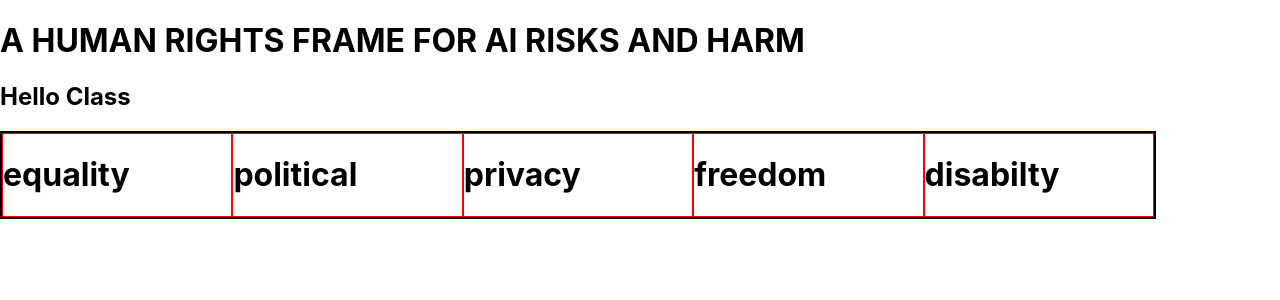
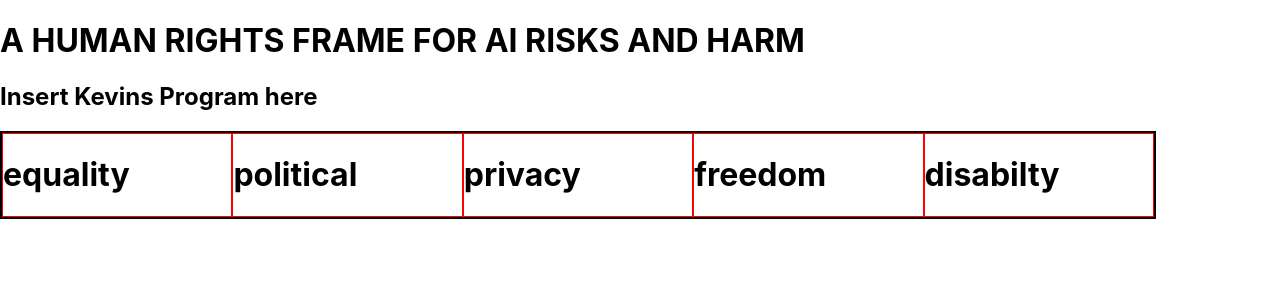
Before and after one commit to dev-augustin/industry_reports, a React (Create React App) app in the folder industry-reports/: page / in a window 1280 px wide. Both pictures are taken after a click on the element "political". Shown: the top 300 px of the page. Built offline with nearby package versions, Linux system fonts and the light colour scheme.

Commit message:
updated political component

```diff
--- a/industry-reports/src/components/Political.js
+++ b/industry-reports/src/components/Political.js
@@ -10,7 +10,7 @@ class Political extends React.Component {
     render() {
         return (
             <div>
-                <h2> Hello Class </h2>
+                <h2> Insert Kevins Program here </h2>
             </div>
         );
     }
```
